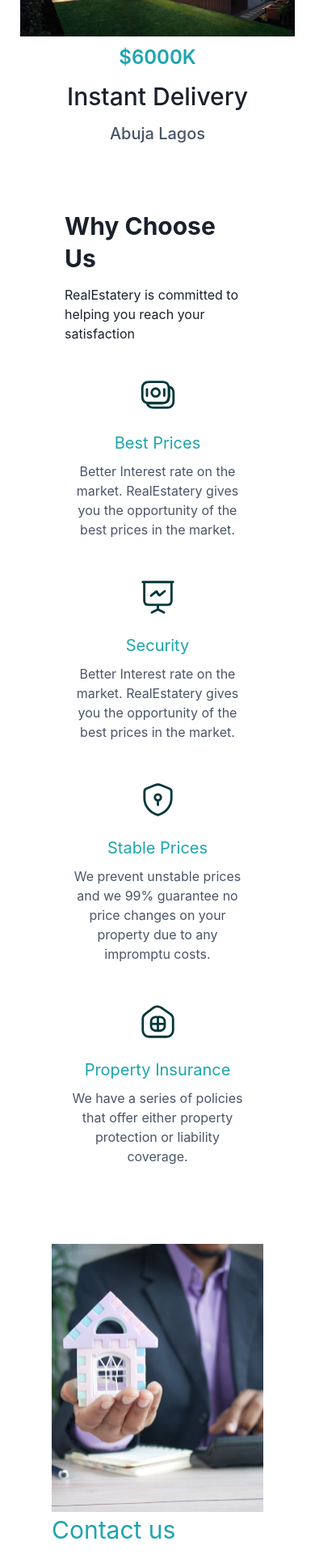
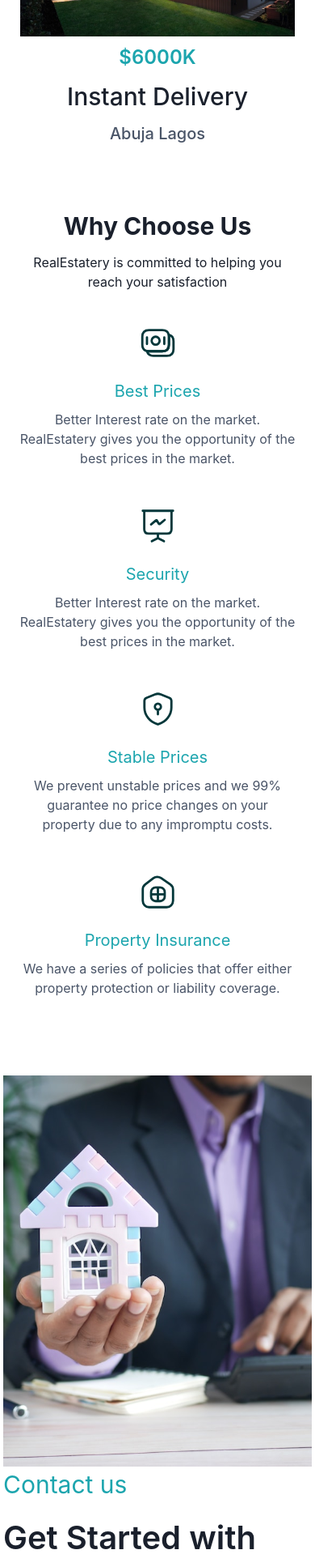
Before and after one commit to Ajyupdate/freestyle, a Next.js app: page / in a window 390 px wide. Shown: the part 2034-3969 px from the top of the page at 81% size. Built offline with nearby package versions, Linux system fonts and the light colour scheme.

Commit message:
responsivness

```diff
--- a/component/LandingContact.tsx
+++ b/component/LandingContact.tsx
@@ -6,7 +6,7 @@ export interface iLandingPage{}
 
 const LandingContact = (props: iLandingPage) => {
   return (
-    <Box mt={24} px={16}>
+    <Box mt={24} px={{base:1, md:16}}>
 
         <Box
            marginTop={{ base: '1', sm: '5' }}
--- a/component/Subscription.tsx
+++ b/component/Subscription.tsx
@@ -5,12 +5,12 @@ export interface iSubscription {}
 
 const Subscription = (iSubscription: iSubscription) => {
   return (
-    <Box bg='#03373A' mx={16} color='white' mt={20} p={8}>
+    <Box bg='#03373A' mx={{base:0, md:16}} p={8} color='white' mt={20} >
 
 
-          <Box pt={8}>
+          <Box >
             <Center>
-              <Heading  fontSize='36px' fontWeight='600px'>Subscribe to our newsletter</Heading>
+              <Heading  fontSize='36px' textAlign={'center'} fontWeight='600px'>Subscribe to our newsletter</Heading>
             </Center>
           </Box>
 
--- a/component/WhyChooseUs.tsx
+++ b/component/WhyChooseUs.tsx
@@ -39,7 +39,7 @@ const Feature = ({ title, text, image }: FeatureProps) => {
 
 export default function SimpleThreeColumns() {
   return (
-  <Box px={20} mt={20}>
+  <Box px={[6, 16]} mt={20}>
       <Center mt={8}>
         <Heading>
             Why Choose Us
@@ -47,7 +47,7 @@ export default function SimpleThreeColumns() {
       </Center>
 
       <Center mt={3} mb={8}>
-        <Text>RealEstatery is committed to helping you reach your satisfaction</Text>
+        <Text align={'center'}>RealEstatery is committed to helping you reach your satisfaction</Text>
        </Center>
 
       <SimpleGrid columns={{ base: 1, md: 4 }} spacing={10}>
```
